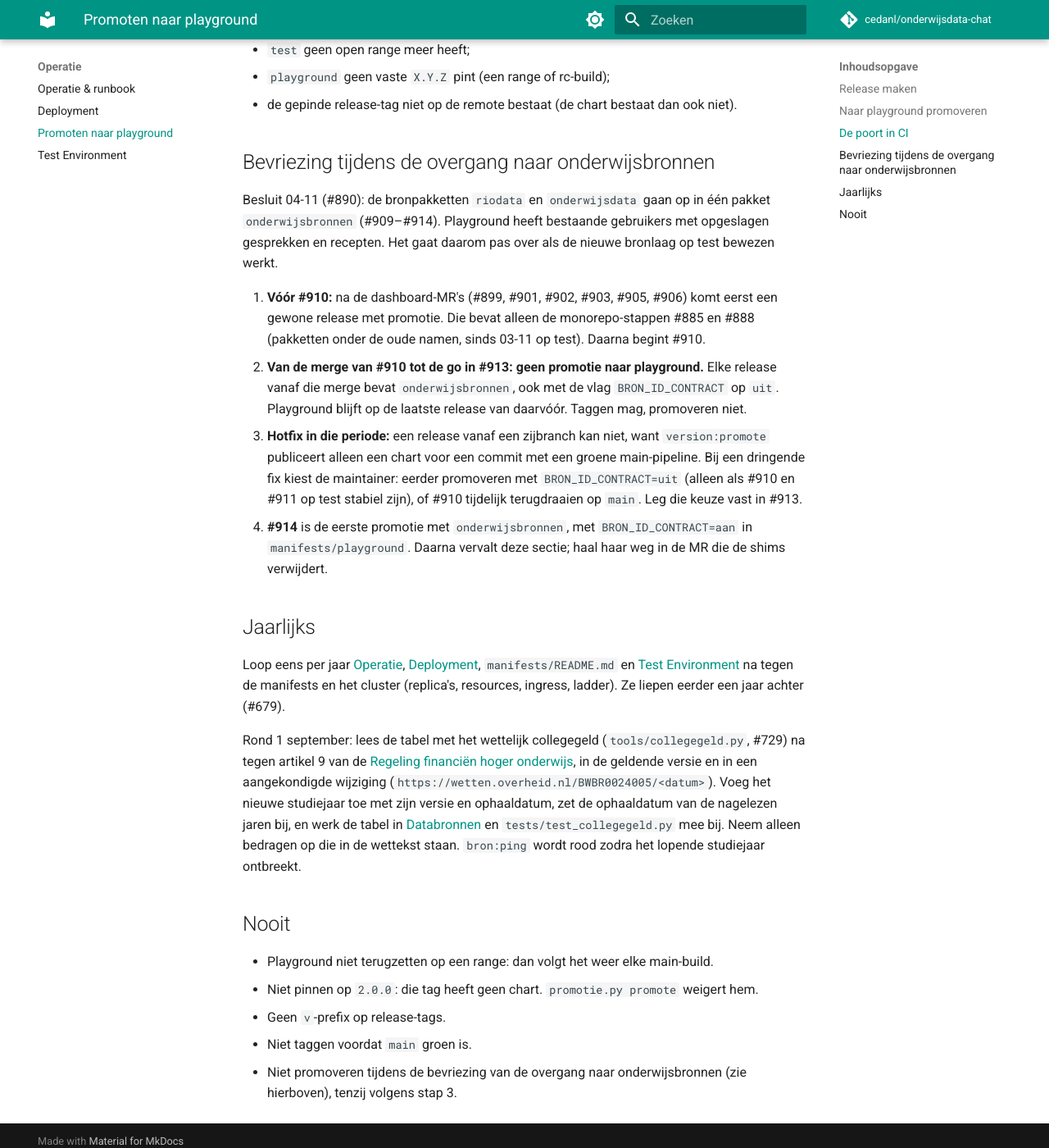
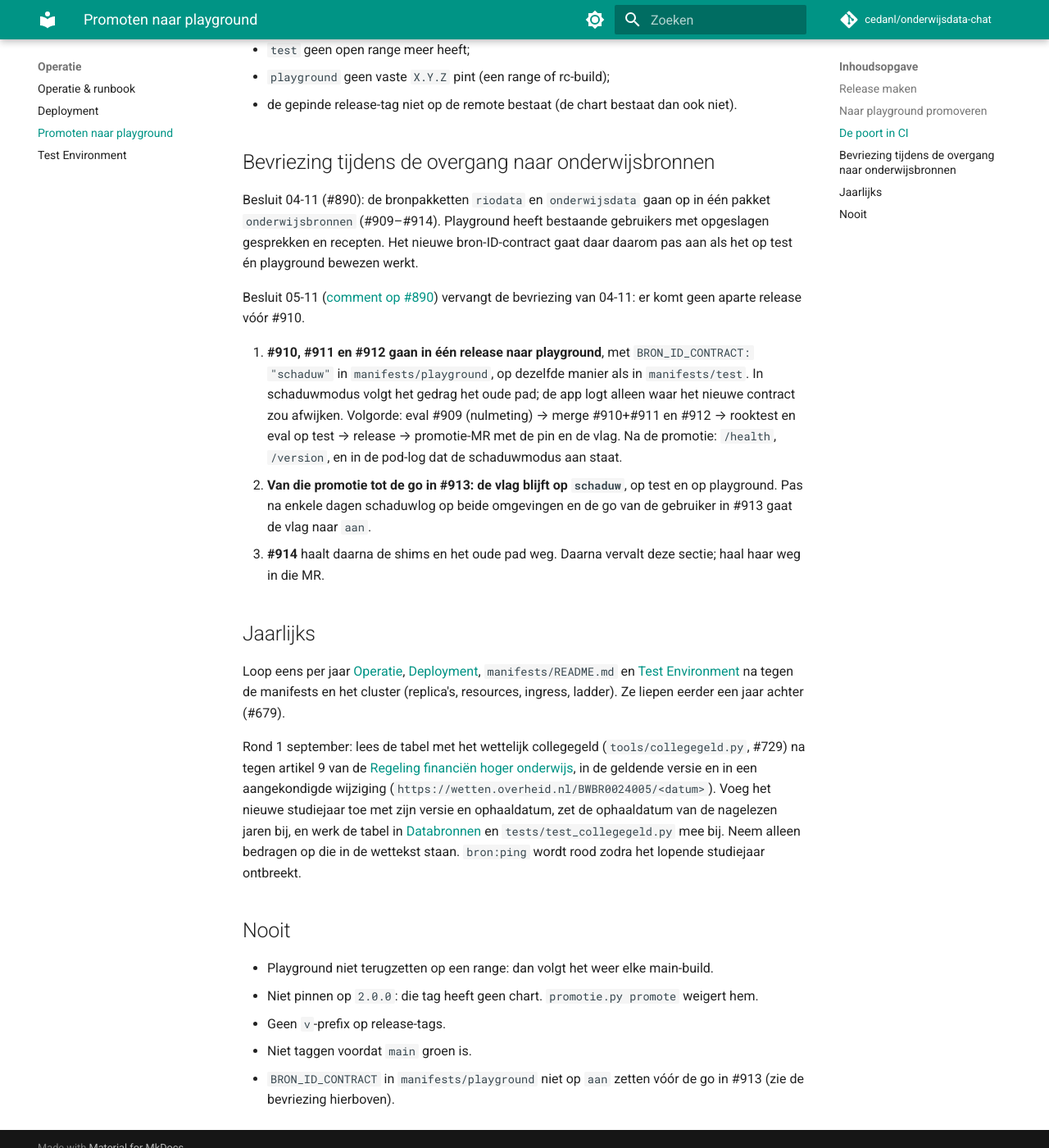
Before and after one commit to cedanl/onderwijsdata-chat, an MkDocs documentation site: the page built from docs/promoten.md, in a window 1280 px wide and 1400 px high, scrolled down 2172 px. Shown: the whole window at 82% size. Built offline with MkDocs 1.6.1 and Material for MkDocs 9.7.7, drawn with Linux system fonts in a browser that asks for light colours; comment, search, counter and statistics services are not loaded.

Commit message:
docs(promoten): bevriezing volgens besluit 05-11
#910, #911 en #912 gaan in één release naar playground met BRON_ID_CONTRACT=schaduw; alleen de vlag naar `aan`
wacht op de go in #913, #914 haalt daarna shims en oude pad weg. Vervangt de bevriezing van 04-11 (geen aparte
release vóór #910) en de regel onder "Nooit". Besluit in de comment op #890.

Co-Authored-By: Claude Opus 5.5 <noreply@anthropic.com>
Claude-Session: https://claude.ai/code/session_01Q6io2KzTHRqyvNhMhyh4xa

```diff
--- a/docs/promoten.md
+++ b/docs/promoten.md
@@ -88,21 +88,20 @@ git push origin env/playground/X.Y.Z
 ## Bevriezing tijdens de overgang naar onderwijsbronnen
 
 Besluit 04-11 (#890): de bronpakketten `riodata` en `onderwijsdata` gaan op in één pakket `onderwijsbronnen`
-(#909–#914). Playground heeft bestaande gebruikers met opgeslagen gesprekken en recepten. Het gaat daarom pas over
-als de nieuwe bronlaag op test bewezen werkt.
+(#909–#914). Playground heeft bestaande gebruikers met opgeslagen gesprekken en recepten. Het nieuwe bron-ID-contract
+gaat daar daarom pas aan als het op test én playground bewezen werkt.
 
-1. **Vóór #910:** na de dashboard-MR's (#899, #901, #902, #903, #905, #906) komt eerst een gewone release met
-   promotie. Die bevat alleen de monorepo-stappen #885 en #888 (pakketten onder de oude namen, sinds 03-11 op test).
-   Daarna begint #910.
-2. **Van de merge van #910 tot de go in #913: geen promotie naar playground.** Elke release vanaf die merge bevat
-   `onderwijsbronnen`, ook met de vlag `BRON_ID_CONTRACT` op `uit`. Playground blijft op de laatste release van
-   daarvóór. Taggen mag, promoveren niet.
-3. **Hotfix in die periode:** een release vanaf een zijbranch kan niet, want `version:promote` publiceert alleen een
-   chart voor een commit met een groene main-pipeline. Bij een dringende fix kiest de maintainer: eerder promoveren
-   met `BRON_ID_CONTRACT=uit` (alleen als #910 en #911 op test stabiel zijn), of #910 tijdelijk terugdraaien op
-   `main`. Leg die keuze vast in #913.
-4. **#914** is de eerste promotie met `onderwijsbronnen`, met `BRON_ID_CONTRACT=aan` in `manifests/playground`.
-   Daarna vervalt deze sectie; haal haar weg in de MR die de shims verwijdert.
+Besluit 05-11 ([comment op #890](https://git.ia.surf.nl/surf-internal/npuls/ceda/onderwijsdata-chat/-/issues/890#note_1318539))
+vervangt de bevriezing van 04-11: er komt geen aparte release vóór #910.
+
+1. **#910, #911 en #912 gaan in één release naar playground**, met `BRON_ID_CONTRACT: "schaduw"` in
+   `manifests/playground`, op dezelfde manier als in `manifests/test`. In schaduwmodus volgt het gedrag het oude pad;
+   de app logt alleen waar het nieuwe contract zou afwijken. Volgorde: eval #909 (nulmeting) → merge #910+#911 en
+   #912 → rooktest en eval op test → release → promotie-MR met de pin en de vlag. Na de promotie: `/health`,
+   `/version`, en in de pod-log dat de schaduwmodus aan staat.
+2. **Van die promotie tot de go in #913: de vlag blijft op `schaduw`**, op test en op playground. Pas na enkele
+   dagen schaduwlog op beide omgevingen en de go van de gebruiker in #913 gaat de vlag naar `aan`.
+3. **#914** haalt daarna de shims en het oude pad weg. Daarna vervalt deze sectie; haal haar weg in die MR.
 
 ## Jaarlijks
 
@@ -123,4 +122,4 @@ staan. `bron:ping` wordt rood zodra het lopende studiejaar ontbreekt.
 - Niet pinnen op `2.0.0`: die tag heeft geen chart. `promotie.py promote` weigert hem.
 - Geen `v`-prefix op release-tags.
 - Niet taggen voordat `main` groen is.
-- Niet promoveren tijdens de bevriezing van de overgang naar onderwijsbronnen (zie hierboven), tenzij volgens stap 3.
+- `BRON_ID_CONTRACT` in `manifests/playground` niet op `aan` zetten vóór de go in #913 (zie de bevriezing hierboven).
```
